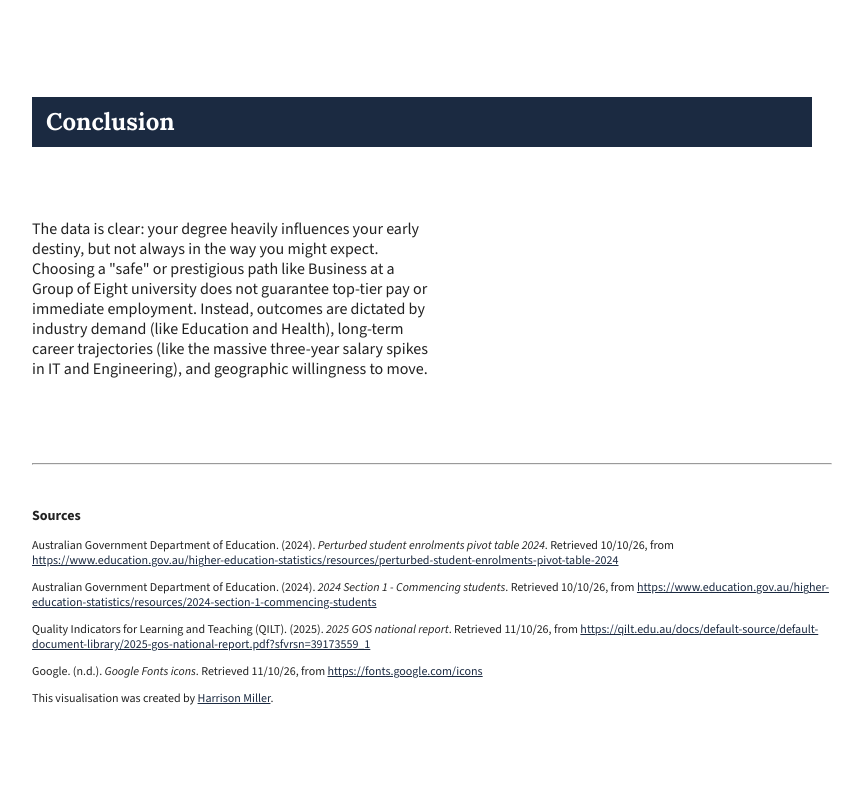
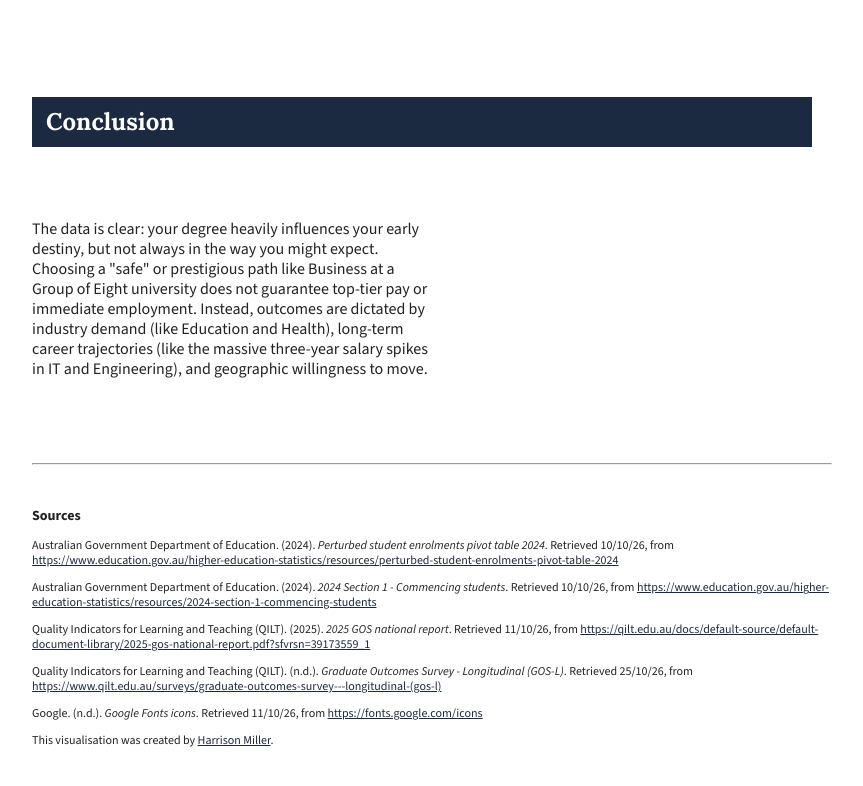
Before and after one commit to HarryM0016/FIT3179-DV2, a plain HTML site: page index.html in a window 1280 px wide. Shown: the part 3836-4622 px from the top of the page, without its empty margins (208-1071 px from the left). Drawn offline with nearby package versions, Linux system fonts and the light colour scheme; a script that the page names is missing.

Commit message:
Update sources

```diff
--- a/index.html
+++ b/index.html
@@ -38,9 +38,9 @@
             and wonder the same question:<br />what happens next?
           </p>
           <p>
-            This visualisation follows Australian graduates from enrolment through
-            to entry into the workforce, comparing fields of study, geographic movement,
-            and the truth behind institutional prestige.
+            This visualisation follows Australian graduates from enrolment
+            through to entry into the workforce, comparing fields of study,
+            geographic movement, and the truth behind institutional prestige.
           </p>
         </div>
       </div>
@@ -604,6 +604,16 @@
             >
           </p>
           <p>
+            Quality Indicators for Learning and Teaching (QILT). (n.d.).
+            <i>Graduate Outcomes Survey - Longitudinal (GOS-L)</i>. Retrieved
+            25/10/26, from
+            <a
+              href="https://www.qilt.edu.au/surveys/graduate-outcomes-survey---longitudinal-(gos-l)"
+              target="_blank"
+              >https://www.qilt.edu.au/surveys/graduate-outcomes-survey---longitudinal-(gos-l)</a
+            >
+          </p>
+          <p>
             Google. (n.d.). <i>Google Fonts icons</i>. Retrieved 11/10/26, from
             <a href="https://fonts.google.com/icons" target="_blank"
               >https://fonts.google.com/icons</a
```
